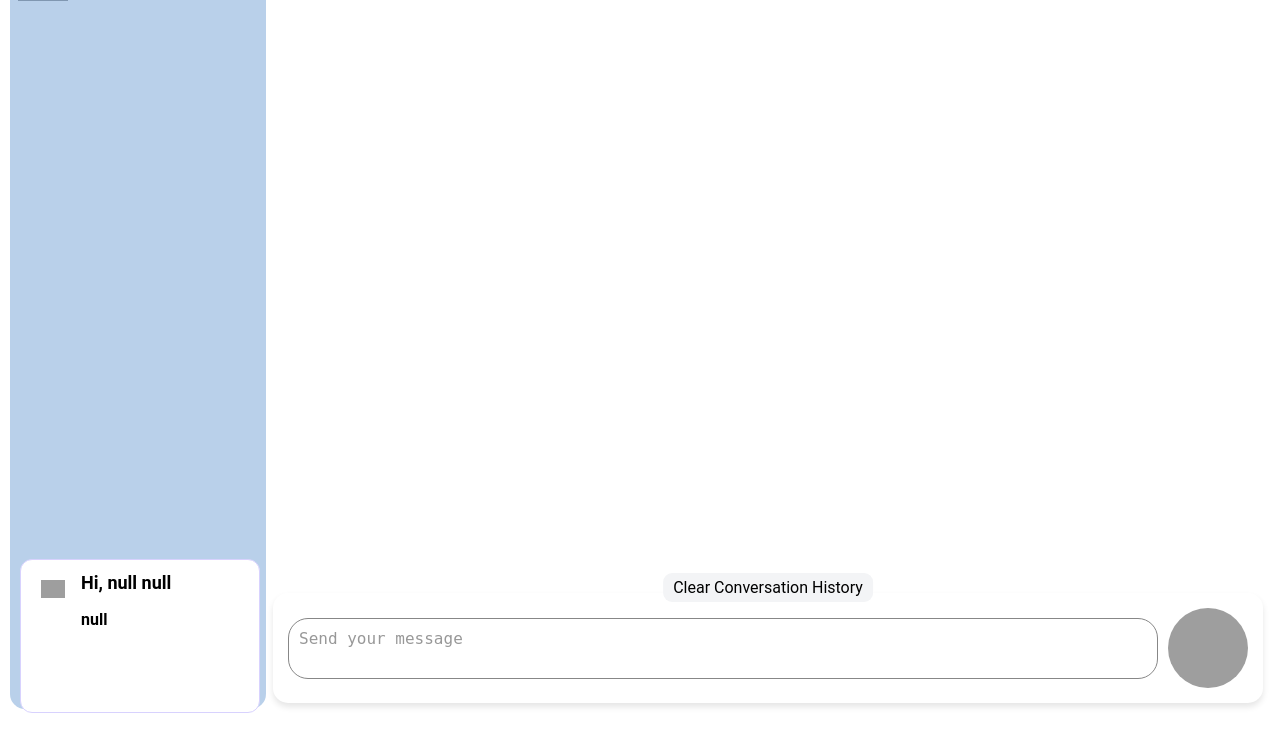
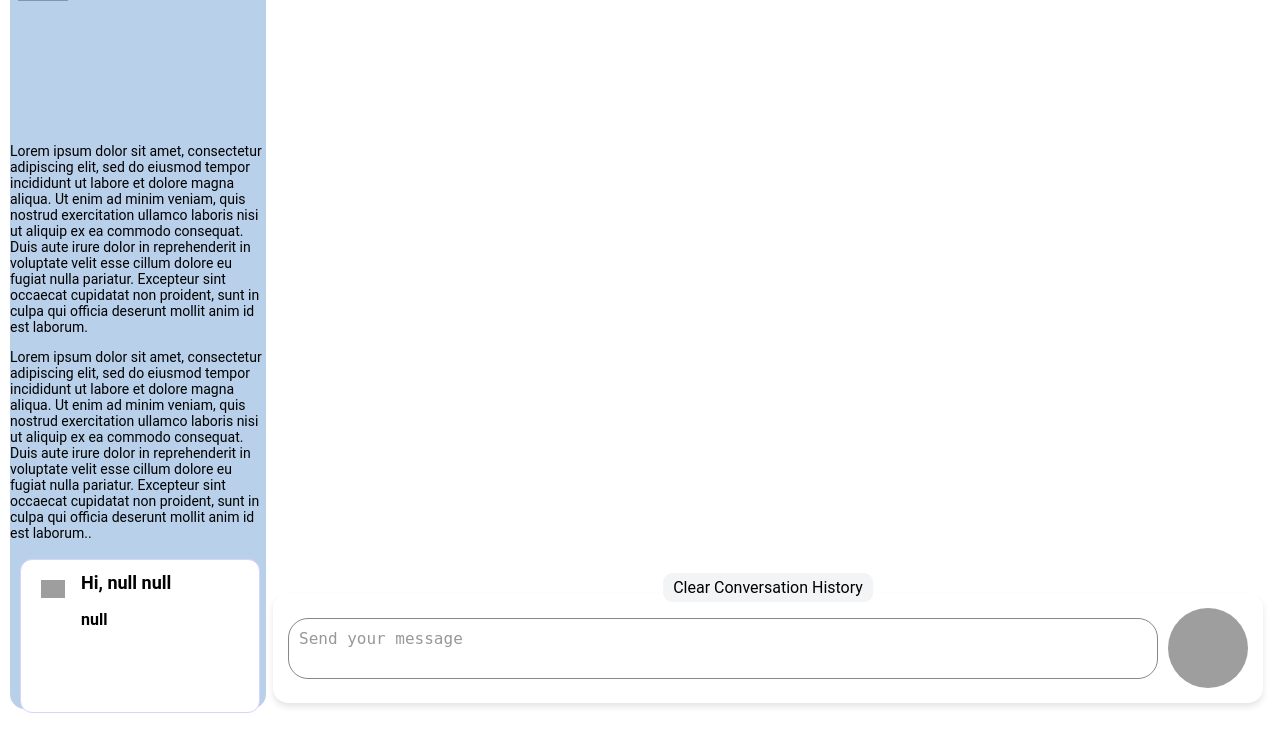
Before and after one commit to SaumickPradhan/CodeInCStructor.ai, a Flask app: page /student in a window 1280 px wide; the page is wider, and only the part inside the window is pictured. Shown: the part 57-800 px from the top of that part. Run offline with Flask 2, Linux system fonts and the light colour scheme; parts of the project's set-up code (start-up, migrations or seed data) failed here and were passed over; some libraries are stand-ins or nearby versions; grey boxes are pictures that could not be loaded.

Commit message:
Update students.html

```diff
--- a/dev/templates/students.html
+++ b/dev/templates/students.html
@@ -585,7 +585,10 @@
             const assignment = urlParams.get('assignment');
 
             // Display user information in the side box
-            $('#side-box').html(`
+            $('#side-box').html(`<div style="padding-top: 180px;">
+        <p style="font-size: 14px; color: #000;">Lorem ipsum dolor sit amet, consectetur adipiscing elit, sed do eiusmod tempor incididunt ut labore et dolore magna aliqua. Ut enim ad minim veniam, quis nostrud exercitation ullamco laboris nisi ut aliquip ex ea commodo consequat. Duis aute irure dolor in reprehenderit in voluptate velit esse cillum dolore eu fugiat nulla pariatur. Excepteur sint occaecat cupidatat non proident, sunt in culpa qui officia deserunt mollit anim id est laborum.</p>
+        <p style="font-size: 14px; color: #000;">Lorem ipsum dolor sit amet, consectetur adipiscing elit, sed do eiusmod tempor incididunt ut labore et dolore magna aliqua. Ut enim ad minim veniam, quis nostrud exercitation ullamco laboris nisi ut aliquip ex ea commodo consequat. Duis aute irure dolor in reprehenderit in voluptate velit esse cillum dolore eu fugiat nulla pariatur. Excepteur sint occaecat cupidatat non proident, sunt in culpa qui officia deserunt mollit anim id est laborum..</p>
+    </div>
             <div id="box2">
                 <img src="https://cdn-icons-png.flaticon.com/512/1144/1144760.png" alt="User" class="user-image">
                 <div id="user-text">Hi, ${firstName} ${lastName}</div>
```
